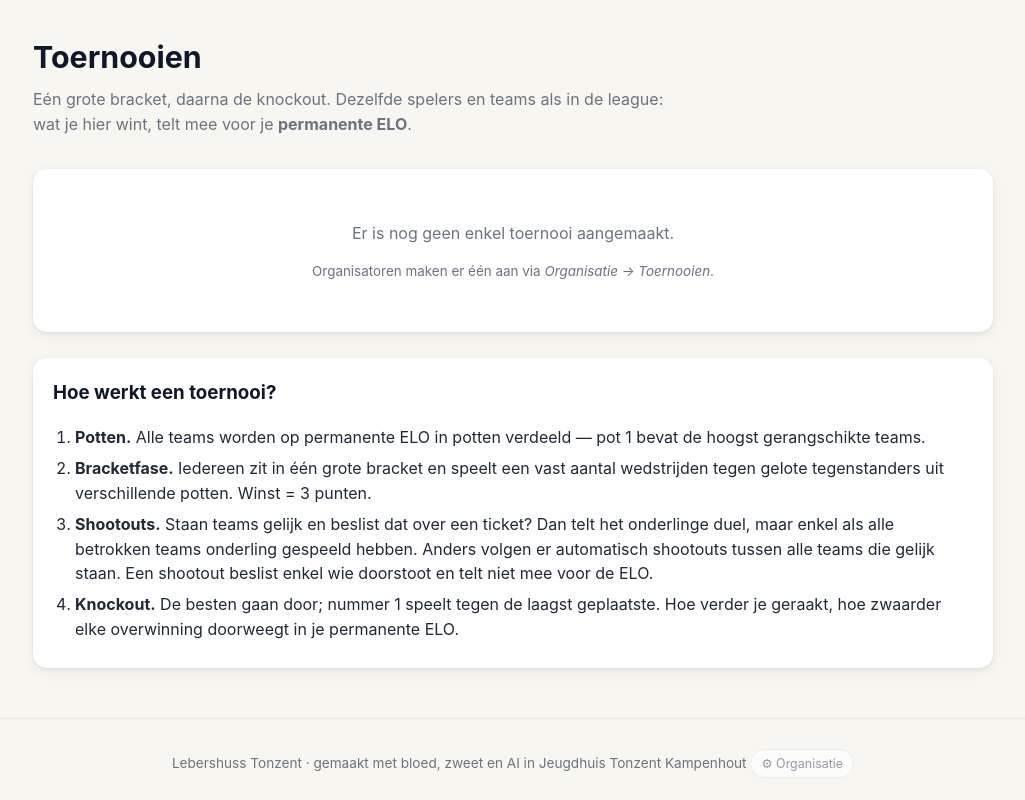
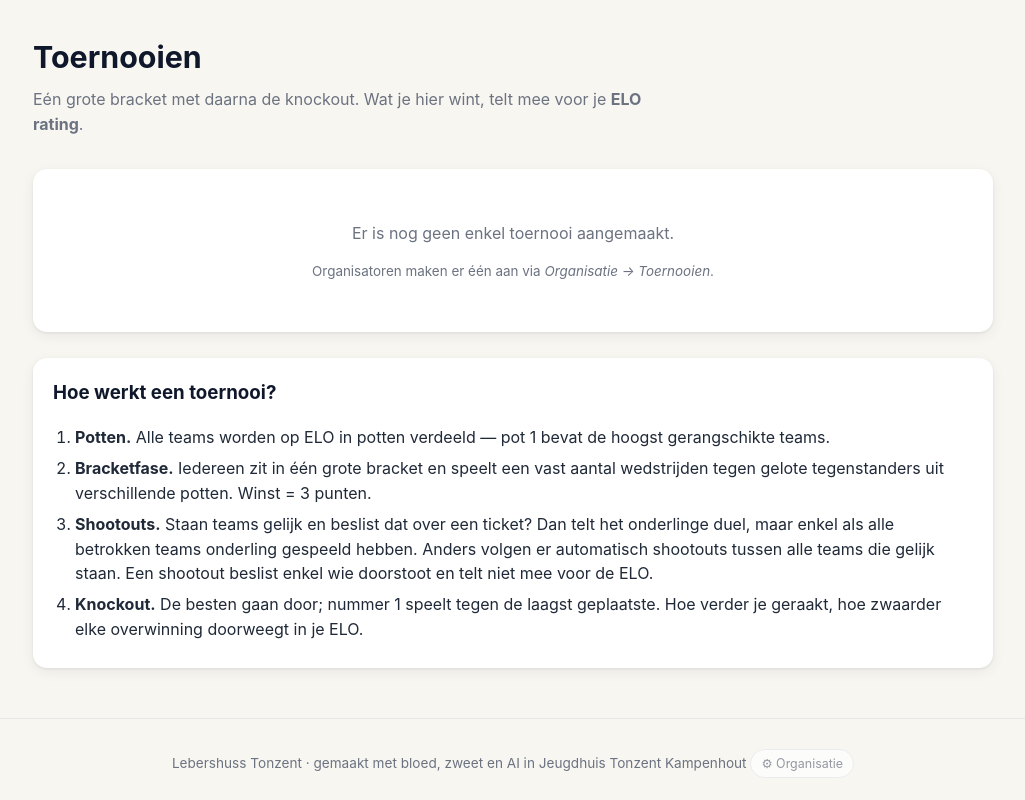
Before and after one commit to cedriclepage-4/lebershuss, a Flask app: page /toernooien in a window 1280 px wide. Shown: the part 138-938 px from the top of the page, without its empty margins (127-1152 px from the left). Run offline with Flask 3, Linux system fonts and the light colour scheme; data comes from the database, SQL or seed files in the repository; data that the repository does not hold is empty; some libraries are stand-ins or nearby versions.

Commit message:
text changes

```diff
--- a/templates/toernooien.html
+++ b/templates/toernooien.html
@@ -4,8 +4,7 @@
 
 <section class="held">
   <h1>Toernooien</h1>
-  <p>Eén grote bracket, daarna de knockout. Dezelfde spelers en teams als in de league:
-     wat je hier wint, telt mee voor je <strong>permanente ELO</strong>.</p>
+  <p>Eén grote bracket met daarna de knockout. Wat je hier wint, telt mee voor je <strong> ELO rating</strong>.</p>
 </section>
 
 {% if lijst %}
@@ -37,7 +36,7 @@
 <div class="kaart uitleg-kaart">
   <h3>Hoe werkt een toernooi?</h3>
   <ol class="ere-lijst">
-    <li><strong>Potten.</strong> Alle teams worden op permanente ELO in potten verdeeld —
+    <li><strong>Potten.</strong> Alle teams worden op ELO in potten verdeeld —
         pot 1 bevat de hoogst gerangschikte teams.</li>
     <li><strong>Bracketfase.</strong> Iedereen zit in één grote bracket en speelt een
         vast aantal wedstrijden tegen gelote tegenstanders uit verschillende potten.
@@ -49,7 +48,7 @@
         telt niet mee voor de ELO.</li>
     <li><strong>Knockout.</strong> De besten gaan door; nummer 1 speelt tegen de
         laagst geplaatste. Hoe verder je geraakt, hoe zwaarder elke overwinning
-        doorweegt in je permanente ELO.</li>
+        doorweegt in je ELO.</li>
   </ol>
 </div>
 
```
